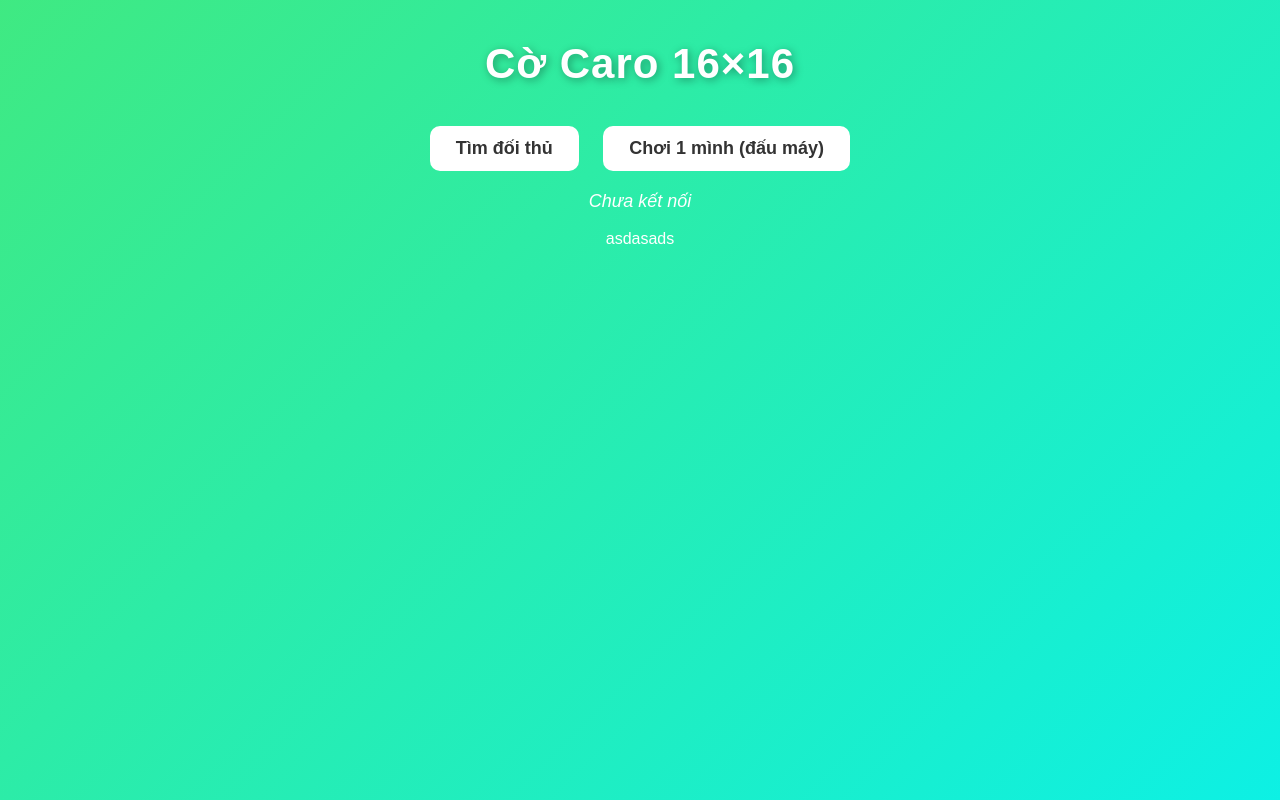
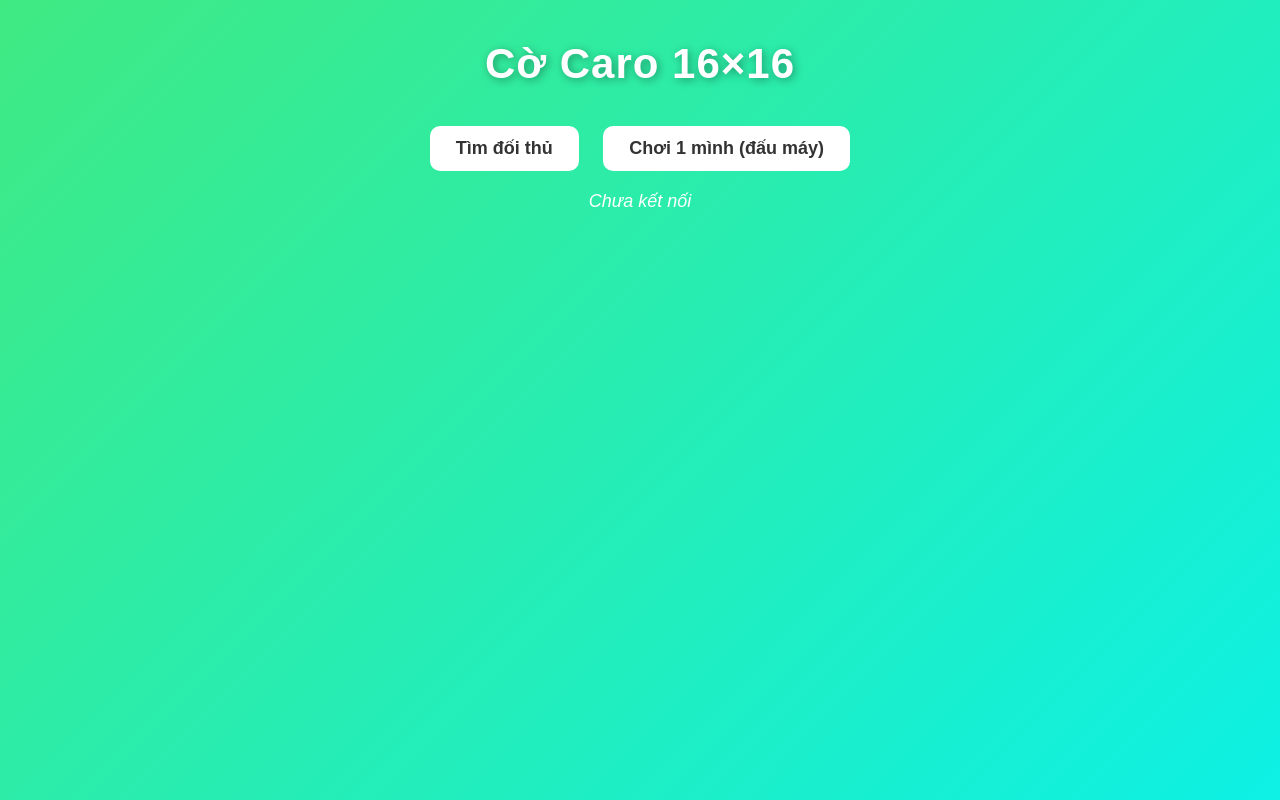
Before and after one commit to KhuuGiaThinh/GK_lap_trinh_mang, a Flask app: page / in a window 1280 px wide. Run offline with Flask 3, Linux system fonts and the light colour scheme; some libraries are stand-ins or nearby versions.

Commit message:
Update index.html

```diff
--- a/Caro giatri/templates/index.html
+++ b/Caro giatri/templates/index.html
@@ -200,4 +200,3 @@
     </script>
 </body>
 </html>
-asdasads
```
